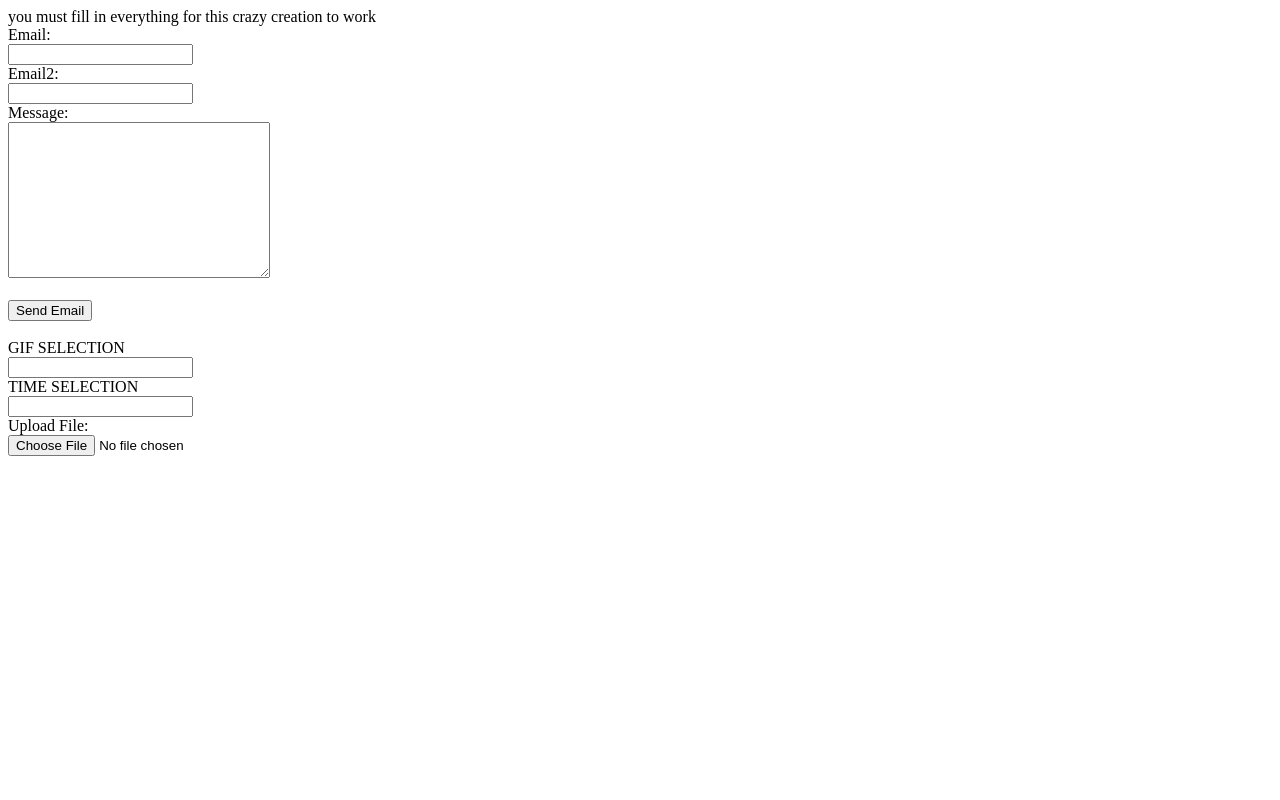
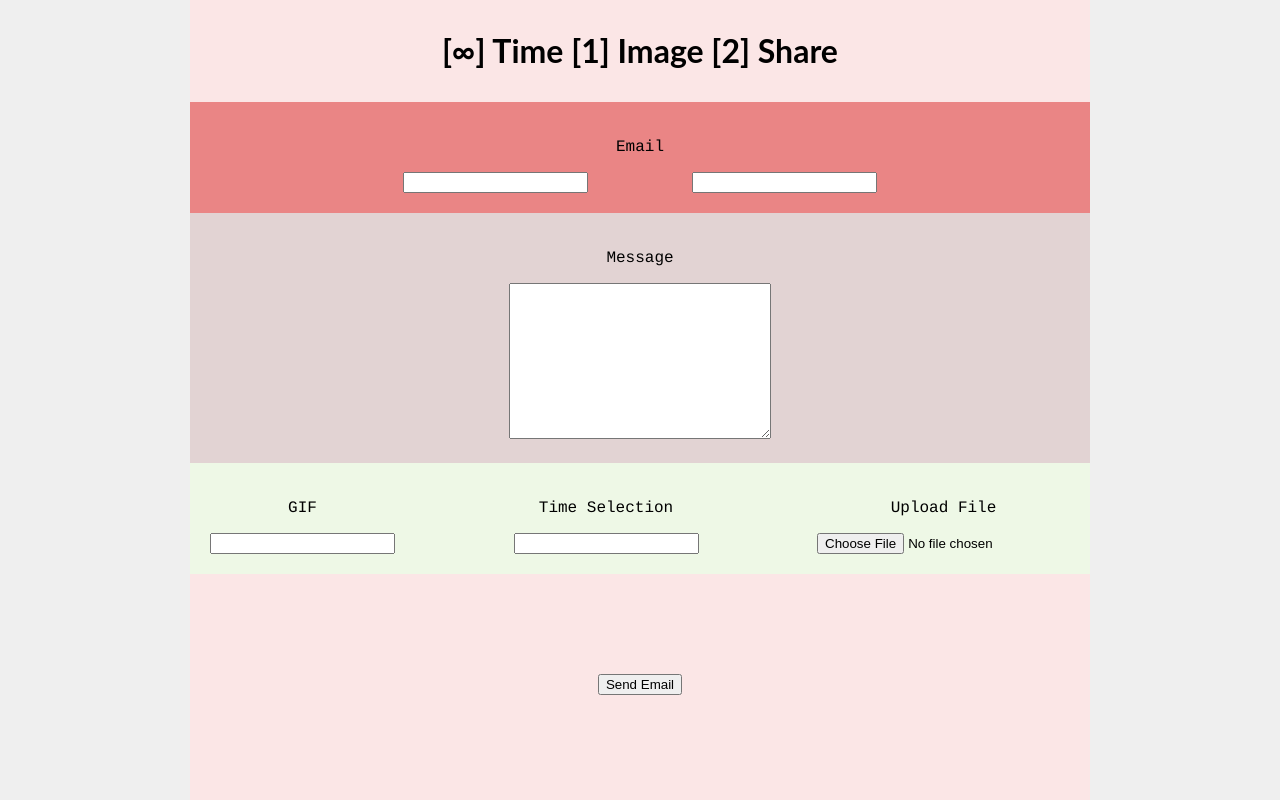
Before and after one commit to VkKyPg/sending-email, a Python web app: template templates/enter.html in a window 1280 px wide. Run offline with Jinja, Linux system fonts and the light colour scheme; the template is opened without the code that fills it, so the values that code supplies are empty.

Commit message:
update css

```diff
--- a/templates/enter.html
+++ b/templates/enter.html
@@ -1,26 +1,98 @@
 <!DOCTYPE html>
 <html>
+  <head>
+    <title> S.ending S.omewhere S.ometime </title>
+    <style>
+      body{
+        margin: 0;
+        padding: 0;
+        background:#EFEFEF;
+      }#main {
+        width:900px;
+        height: 800px;
+        margin:0 auto;
+        background:#FBE6E6;
+        text-align: center;
+      }
+      #header{
+        padding: 10px;
+      }
+      #email{
+        background: #EA8585;
+        padding: 20px;
+      }
+      #message{
+        background: #E2D3D3;
+        margin: auto;
+        padding: 20px;
+      }
+      #extra{
+        background: #EEF8E6;
+        margin:auto;
+        padding: 20px;
+        display: flex;
+        flex-flow: row nowrap;
+        justify-content: space-between;
+      }
+      #send{
+         padding: 100px;
+      }
+      p{
+        font-family: Courier;
+      }
+      h1{
+        font-family:'Lato', sans-serif;
+      }
+      .email{
+        height:100px;
+        display: inline;
+        padding: 50px;
+      }
+    </style>
+  </head>
   <body>
-you must fill in everything for this crazy creation to work
     <form action ='{{upload_url}}' enctype= 'multipart/form-data' method = 'POST'>
-    Email: <br>
+      <div id = 'main'>
+
+        <div id = 'header'>
+          <h1> [&#8734] Time [1] Image [2] Share </h1>
+        </div>
+
+        <div id = 'email'>
+            <p> Email </p>
+          <div class = 'email'>
             <input type = 'text' name = 'email'>
-    <br>
-    Email2: <br>
+          </div>
+          <div class = 'email'>
             <input type = 'text' name = 'email2'>
-    <br>
-    Message: <br>
-    <textarea name = 'message' rows = '10' cols = '30'>
-    </textarea>
-    <br><br>
+          </div>
+        </div>
+
+        <div id = 'message'>
+          <p> Message </p>
+          <textarea name = 'message' rows = '10' cols = '30'> </textarea>
+        </div>
+
+        <div id = 'extra'>
+          <div class = 'left'>
+              <p> GIF </p>
+              <input type = 'text' name = 'user_selection' >
+          </div>
+          <div class = 'middle'>
+              <p> Time Selection </p>
+              <input type = 'text' name = 'email_delay'>
+          </div>
+          <div class = 'right'>
+              <p> Upload File </p>
+              <input type= 'file' name= 'file'>
+          </div>
+        </div>
+
+        <div id = 'send'>
           <input type = 'submit' value = 'Send Email'>
-    <br><br> GIF SELECTION <br>
-    <input type = 'text' name = 'user_selection' >
-    <br> TIME SELECTION <br>
-    <input type = 'text' name = 'email_delay'>
-    <br> Upload File: <br>
-     <input type= 'file' name= 'file'>
-     <br><br>
+        </div>
+
+      </div>
     </form>
   </body>
 </html>
```
Also changed, not shown: templates/gif.html (+22 -3 lines), 1 other file. Lines whose indentation alone changed are shown as unchanged.
